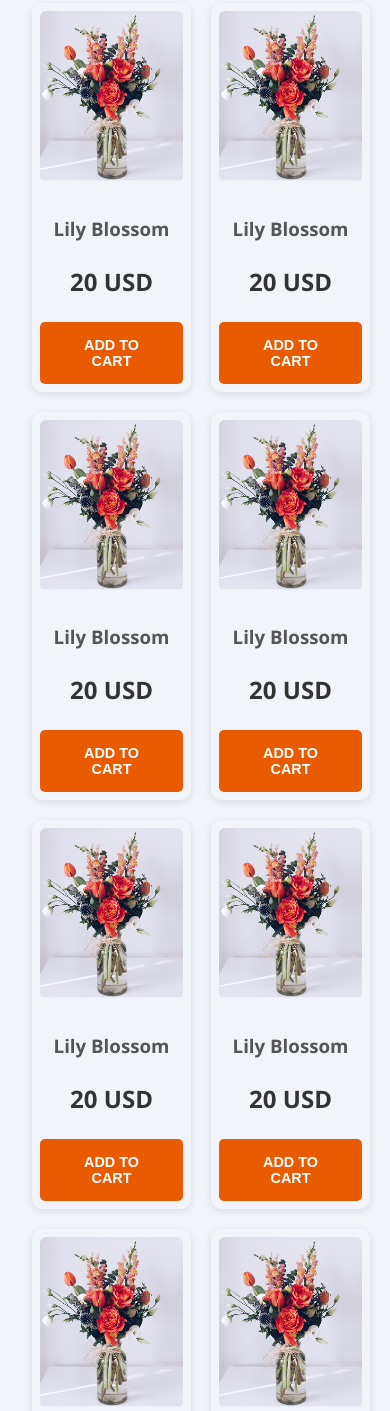
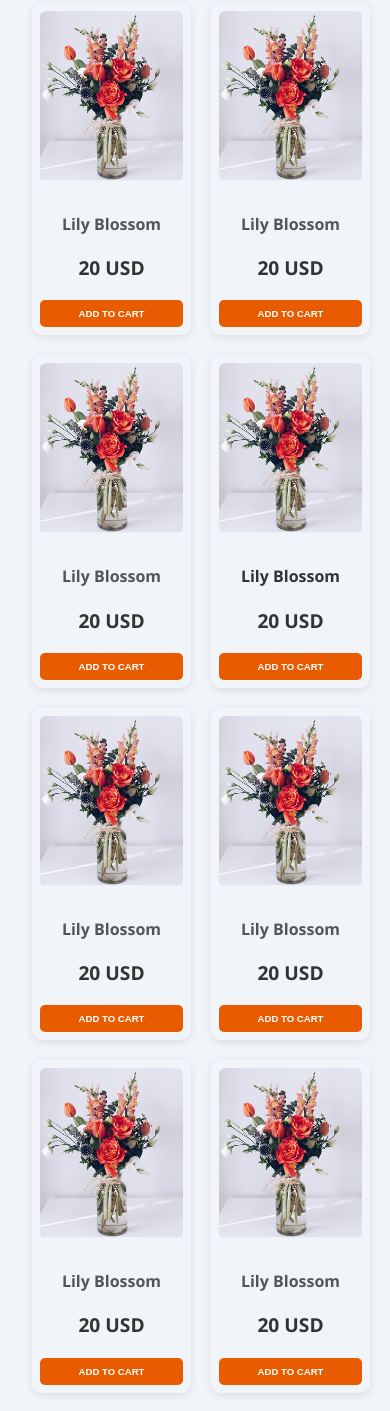
Before and after one commit to tawhidhossen703/flower-shop-project, a plain HTML site: page index.html in a window 390 px wide. Shown: the part 1069-2480 px from the top of the page. Drawn offline with nearby package versions, Linux system fonts and the light colour scheme.

Commit message:
added some style on button

```diff
--- a/index.html
+++ b/index.html
@@ -87,7 +87,7 @@
                 <div class="plant-grid">
                     <div class="plant-card">
                         <img src="assets/sample-flower-image.png" alt="beautiful flowers">
-                        <h3 class="primary-text-color">Lily Blossom</h3>
+                        <h3 class="primary-text-color plant-card-title">Lily Blossom</h3>
                         <p class="price">20 USD</p>
                         <button class="btn-primary">ADD TO CART</button>
                     </div>
@@ -95,7 +95,7 @@
 
                     <div class="plant-card">
                         <img src="assets/sample-flower-image.png" alt="beautiful flowers">
-                        <h3 class="primary-text-color">Lily Blossom</h3>
+                        <h3 class="primary-text-color plant-card-title">Lily Blossom</h3>
                         <p class="price">20 USD</p>
                        <button class="btn-primary">ADD TO CART</button>
                     </div>
@@ -103,7 +103,7 @@
 
                     <div class="plant-card">
                         <img src="assets/sample-flower-image.png" alt="beautiful flowers">
-                        <h3 class="primary-text-color">Lily Blossom</h3>
+                        <h3 class="primary-text-color plant-card-title">Lily Blossom</h3>
                         <p class="price">20 USD</p>
                         <button class="btn-primary">ADD TO CART</button>
                     </div>
@@ -112,7 +112,7 @@
 
                     <div class="plant-card">
                         <img src="assets/sample-flower-image.png" alt="beautiful flowers">
-                        <h3 class="primary-text-color">Lily Blossom</h3>
+                        <h3 class="primary-text-colo plant-card-title">Lily Blossom</h3>
                         <p class="price">20 USD</p>
                         <button class="btn-primary">ADD TO CART</button>
                     </div>
@@ -121,7 +121,7 @@
 
                     <div class="plant-card">
                         <img src="assets/sample-flower-image.png" alt="beautiful flowers">
-                        <h3 class="primary-text-color">Lily Blossom</h3>
+                        <h3 class="primary-text-color plant-card-title">Lily Blossom</h3>
                         <p class="price">20 USD</p>
                         <button class="btn-primary">ADD TO CART</button>
                     </div>
@@ -131,7 +131,7 @@
 
                     <div class="plant-card">
                         <img src="assets/sample-flower-image.png" alt="beautiful flowers">
-                        <h3 class="primary-text-color">Lily Blossom</h3>
+                        <h3 class="primary-text-color plant-card-title">Lily Blossom</h3>
                         <p class="price">20 USD</p>
                         <button class="btn-primary">ADD TO CART</button>
                     </div>
@@ -140,7 +140,7 @@
 
                     <div class="plant-card">
                         <img src="assets/sample-flower-image.png" alt="beautiful flowers">
-                        <h3 class="primary-text-color">Lily Blossom</h3>
+                        <h3 class="primary-text-color plant-card-title">Lily Blossom</h3>
                         <p class="price">20 USD</p>
                        <button class="btn-primary">ADD TO CART</button>
                     </div>
@@ -148,7 +148,7 @@
 
                     <div class="plant-card">
                         <img src="assets/sample-flower-image.png" alt="beautiful flowers">
-                        <h3 class="primary-text-color">Lily Blossom</h3>
+                        <h3 class="primary-text-color plant-card-title">Lily Blossom</h3>
                         <p class="price">20 USD</p>
                         <button class="btn-primary">ADD TO CART</button>
                     </div>
--- a/styles/style.css
+++ b/styles/style.css
@@ -604,6 +604,16 @@ transition: color 0.3s;
     padding: 10px 10px 10px 2px;
 
 }
+.btn-primary{
+  font-size: 0.6rem;
+  padding: 8px 5px 8px 5px;
+}
+.plant-card-title{
+  font-size: 1rem;
+}
+.price{
+  font-size: 1.2rem;
+}
 .plant-card{
     margin: 0;
 }
```
